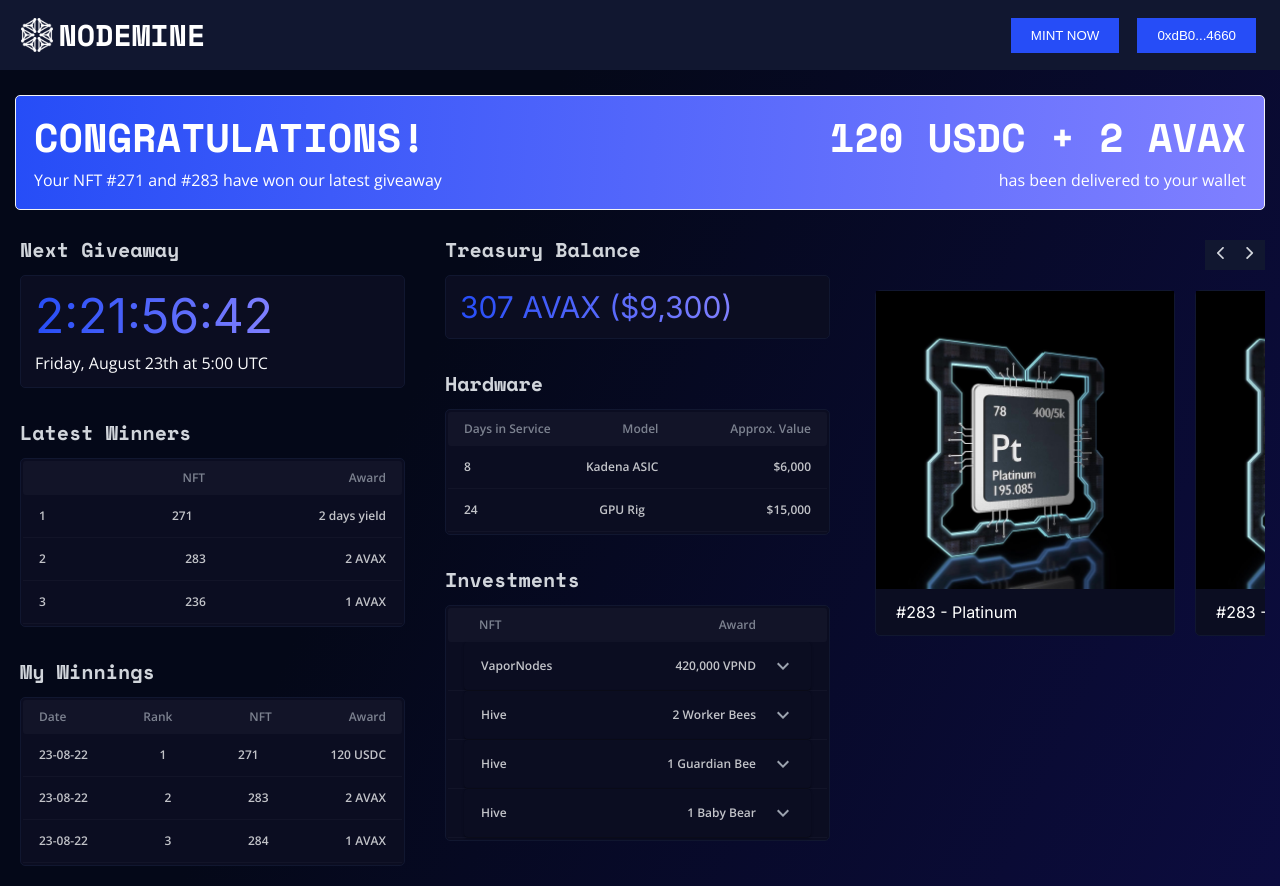
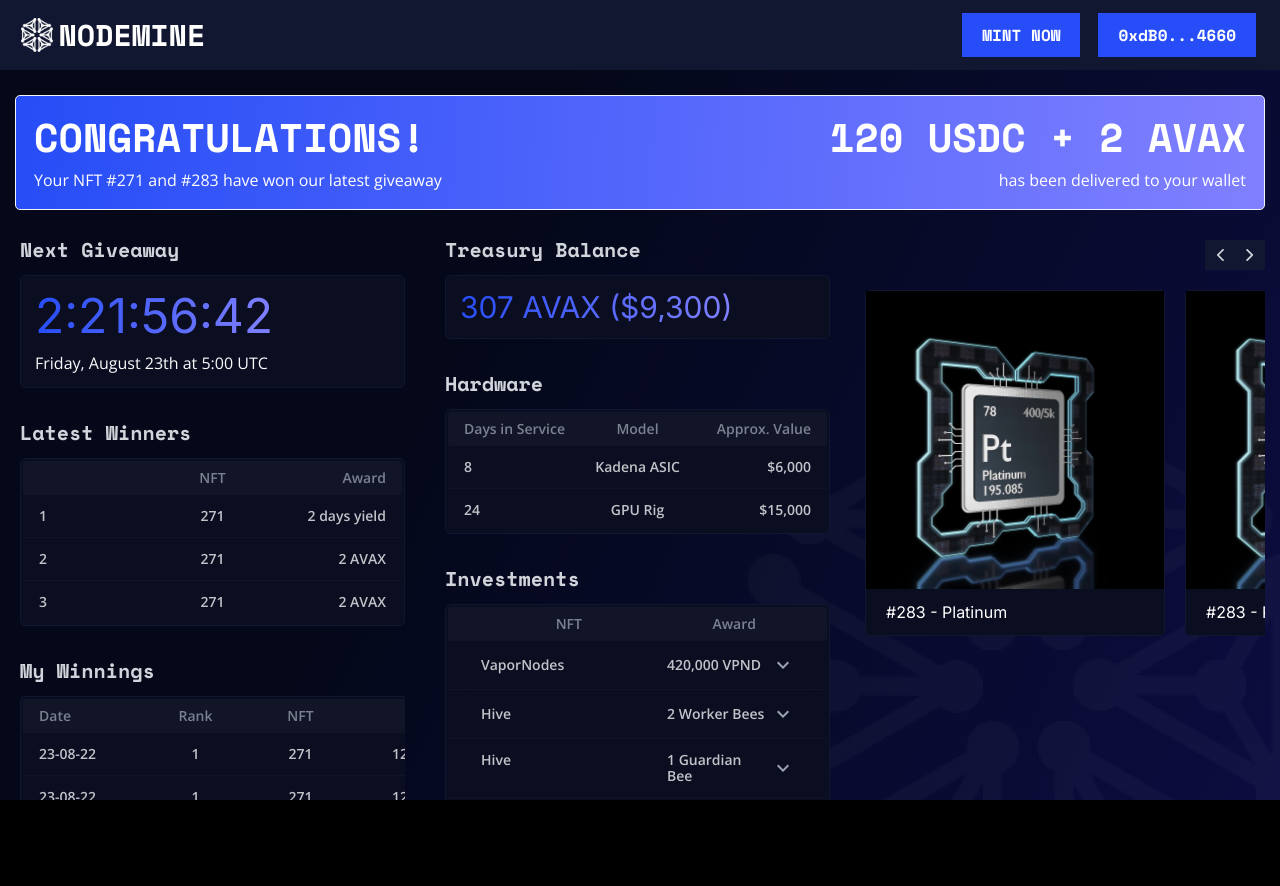
Before and after one commit to mhkhansahab/mine-app, a React (Create React App) app: page /home in a window 1280 px wide. After the commit the page ends 800 px from the top, so only its background shows below. Built offline with nearby package versions, Linux system fonts and the light colour scheme.

Commit message:
bug fixes

```diff
--- a/src/components/Tile/index.tsx
+++ b/src/components/Tile/index.tsx
@@ -9,18 +9,22 @@
 const MainDiv = styled("div")(({ theme }) => ({
   width: "300px",
   margin: "10px",
-  borderRadius: '5px',
-  background: '#0B0D21',
-  border: '1px solid #111730',
-  display: 'flex',
-  flexDirection: 'column',
-  alignItems: 'flex-start',
-  minWidth: '300px',
+  marginLeft: "0px",
+  marginRight: "20px",
+  borderRadius: "5px",
+  background: "#0B0D21",
+  border: "1px solid #111730",
+  display: "flex",
+  flexDirection: "column",
+  alignItems: "flex-start",
+  minWidth: "300px",
 
   [theme.breakpoints.down("sm")]: {
     width: "90%",
     margin: "5px",
     marginTop: "15px",
+    marginLeft: "0px",
+    marginRight: "20px",
   },
 }));
 
@@ -29,13 +33,13 @@
 }));
 
 const TileName = styled("span")(({ theme }) => ({
-  fontWeight: '400',
-  fontSize: '16px',
-  lineHeight: '22px',
+  fontWeight: "400",
+  fontSize: "16px",
+  lineHeight: "22px",
   margin: "0px",
   color: theme.palette.text.primary,
-  padding: '12px',
-  marginLeft: '8px'
+  padding: "12px",
+  marginLeft: "8px",
 }));
 
 const index: FC<Props> = ({ imgUrl, name }) => {
--- a/src/pages/Home/components/Navbar/index.tsx
+++ b/src/pages/Home/components/Navbar/index.tsx
@@ -25,6 +25,9 @@
   color: "white",
   border: "none",
   cursor: "pointer",
+  fontFamily: "Space Mono",
+  fontWeight: "700",
+  fontSize: "16px",
 }));
 
 const ButtonWrapper = styled("div")(({ theme }) => ({
@@ -52,7 +55,7 @@
   fontFamily: "Space Mono",
   fontWeight: "700",
   [theme.breakpoints.down("sm")]: {
-    fontSize: '20px'
+    fontSize: "20px",
   },
 }));
 
@@ -71,7 +74,6 @@
         <Button>MINT NOW</Button>
         {!isMobile ? <Button>0xdB0...4660</Button> : null}
       </ButtonWrapper2>
-
     </Container>
   );
 };
--- a/src/pages/Home/components/SubSection1/index.tsx
+++ b/src/pages/Home/components/SubSection1/index.tsx
@@ -21,6 +21,15 @@
   },
 }));
 
+const TableContainer = styled("div")(({ theme }) => ({
+  width: "100%",
+  overflow: "auto",
+
+  "::-webkit-scrollbar": {
+    display: "none",
+  },
+}));
+
 const SubSection1: FC = () => {
   return (
     <Container>
@@ -31,10 +40,14 @@
       </CustomContainer>
       <VerticalSpace />
       <CustomHeading>Latest Winners</CustomHeading>
-      <LatestWinners />
+      <TableContainer>
+        <LatestWinners />
+      </TableContainer>
       <VerticalSpace />
       <CustomHeading>My Winnings</CustomHeading>
-      <MyWinnings />
+      <TableContainer>
+        <MyWinnings />
+      </TableContainer>
     </Container>
   );
 };
--- a/src/pages/Home/components/SubSection2/index.tsx
+++ b/src/pages/Home/components/SubSection2/index.tsx
@@ -20,6 +20,15 @@
   },
 }));
 
+const TableContainer = styled("div")(({ theme }) => ({
+  width: "100%",
+  overflow: "auto",
+
+  "::-webkit-scrollbar": {
+    display: "none",
+  },
+}));
+
 const SubSection2: FC = () => {
   return (
     <Container>
@@ -31,10 +40,14 @@
       </CustomContainer>
       <VerticalSpace />
       <CustomHeading>Hardware</CustomHeading>
-      <Hardware />
+      <TableContainer>
+        <Hardware />
+      </TableContainer>
       <VerticalSpace />
       <CustomHeading>Investments</CustomHeading>
-      <Investments />
+      <TableContainer>
+        <Investments />
+      </TableContainer>
     </Container>
   );
 };
--- a/src/pages/Home/components/Subsection3/index.tsx
+++ b/src/pages/Home/components/Subsection3/index.tsx
@@ -4,7 +4,7 @@
 import img from "./../../../../assets/platinum.png";
 import leftArrow from "./../../../../assets/left-arrow.png";
 import rightArrow from "./../../../../assets/right-arrow.png";
-import ScrollContainer from 'react-indiana-drag-scroll';
+import ScrollContainer from "react-indiana-drag-scroll";
 
 const Container = styled("div")(({ theme }) => ({
   position: "relative",
@@ -16,9 +16,9 @@
   alignItems: "flex-start",
 
   [theme.breakpoints.down("lg")]: {
-    margin: '0 auto',
-    width: '80%',
-    marginBottom: '20px'
+    margin: "0 auto",
+    width: "90%",
+    marginBottom: "20px",
   },
 }));
 
@@ -35,10 +35,11 @@
 
 const ButtonsContainer = styled("div")(({ theme }) => ({
   position: "absolute",
-  right: "0px",
-  top: "0px",
+  right: "0",
+  top: "0",
   display: "flex",
   alignItems: "center",
+  justifyContent: "center",
 }));
 
 const Button = styled("div")(({ theme }) => ({
@@ -46,6 +47,9 @@
   height: "30px",
   background: "#111730",
   cursor: "pointer",
+  display: "flex",
+  alignItems: "center",
+  justifyContent: "center",
   ":hover": {
     background: "#152981",
   },
@@ -56,15 +60,15 @@
 
   function scrollLeft(e: any) {
     ref.current.scrollTo({
-      left: ref.current?.scrollLeft - 150,
-      behavior: 'smooth'
+      left: ref.current?.scrollLeft - 320,
+      behavior: "smooth",
     });
   }
 
   function scrollRight(e: any) {
     ref.current.scrollTo({
-      left: ref.current?.scrollLeft + 150,
-      behavior: 'smooth'
+      left: ref.current?.scrollLeft + 320,
+      behavior: "smooth",
     });
   }
 
@@ -80,7 +84,11 @@
       </ButtonsContainer>
 
       <InnerContainer>
-        <ScrollContainer  innerRef={ref} style={{display: 'flex'}} horizontal={true}>
+        <ScrollContainer
+          innerRef={ref}
+          style={{ display: "flex" }}
+          horizontal={true}
+        >
           <Tile name="#283 - Platinum" imgUrl={img} />
           <Tile name="#283 - Platinum" imgUrl={img} />
           <Tile name="#283 - Platinum" imgUrl={img} />
--- a/src/pages/Home/components/Tables/Components/index.tsx
+++ b/src/pages/Home/components/Tables/Components/index.tsx
@@ -6,6 +6,8 @@
   borderRadius: "5px",
   margin: "10px 0px",
   width: "100%",
+  maxWidth: "100%",
+  overflow: "auto",
   padding: "0px",
 }));
 
@@ -20,38 +22,47 @@
 export const Th = styled("th")(({ theme }) => ({
   fontFamily: "Open Sans",
   fontWeight: "600",
-  fontSize: "12px",
+  fontSize: "14px",
   lineHeight: "16px",
   color: "#9CA3AF",
   opacity: "0.77",
   textAlign: "right",
+  width: "105px",
 }));
 
-export const TableRow = styled("tr")(({ theme }) => ({
+export const TableRow = styled("tr")<{ isLastRow?: boolean }>(
+  ({ theme, isLastRow }) => ({
     background: "#0B0D21",
     padding: "12px 15px",
     display: "flex",
     justifyContent: "space-between",
-  borderBottom: "solid 1px #121428",
-}));
+    borderBottom: isLastRow ? "none" : "solid 1px #121428",
+  })
+);
 
 export const Td = styled("td")(({ theme }) => ({
   fontFamily: "Open Sans",
   fontWeight: "600",
-  fontSize: "12px",
+  fontSize: "14px",
   lineHeight: "16px",
   color: "#F9FAFB",
   opacity: "0.77",
+  width: "105px",
 }));
 
-export const AccordionTableRow = styled("tr")(({ theme }) => ({
+export const AccordionTableRow = styled("tr")<{ isLastRow?: boolean }>(
+  ({ theme, isLastRow }) => ({
     background: "#0B0D21",
     padding: "0px 16px",
     display: "flex",
     justifyContent: "space-between",
-  borderBottom: "solid 1px #121428",
-}));
+    borderBottom: isLastRow ? "none" : "solid 1px #121428",
 
+    [theme.breakpoints.down("sm")]: {
+      padding: "0px 8px",
+    },
+  })
+);
 
 export const AccordionTableRowHeader = styled("tr")(({ theme }) => ({
   background: "#121428",
--- a/src/pages/Home/components/Tables/Hardware/index.tsx
+++ b/src/pages/Home/components/Tables/Hardware/index.tsx
@@ -9,23 +9,35 @@
 } from "../Components/index";
 
 const Hardware: FC = () => {
+  let data = [
+    {
+      days: "8",
+      model: "Kadena ASIC",
+      value: "$6,000",
+    },
+    {
+      days: "24",
+      model: "GPU Rig",
+      value: "$15,000",
+    },
+  ];
   return (
     <TableContainer>
       <TableRowHeader>
-        <Th>Days in Service</Th>
-        <Th>Model</Th>
-        <Th>Approx. Value</Th>
+        <Th style={{ textAlign: "left" }}>Days in Service</Th>
+        <Th style={{ textAlign: "center" }}>Model</Th>
+        <Th style={{ textAlign: "right" }}>Approx. Value</Th>
       </TableRowHeader>
-      <TableRow>
-        <Td>8</Td>
-        <Td>Kadena ASIC</Td>
-        <Td>$6,000</Td>
-      </TableRow>
-      <TableRow>
-        <Td>24</Td>
-        <Td>GPU Rig</Td>
-        <Td>$15,000</Td>
-      </TableRow>
+
+      {data.map((e, i) => {
+        return (
+          <TableRow isLastRow={data.length === i + 1 ? true : false}>
+            <Td style={{ textAlign: "left" }}>{e.days}</Td>
+            <Td style={{ textAlign: "center" }}>{e.model}</Td>
+            <Td style={{ textAlign: "right" }}>{e.value}</Td>
+          </TableRow>
+        );
+      })}
     </TableContainer>
   );
 };
--- a/src/pages/Home/components/Tables/Investments/index.tsx
+++ b/src/pages/Home/components/Tables/Investments/index.tsx
@@ -1,10 +1,10 @@
 import { FC } from "react";
-import * as React from 'react';
-import Accordion from '@mui/material/Accordion';
-import AccordionDetails from '@mui/material/AccordionDetails';
-import AccordionSummary from '@mui/material/AccordionSummary';
-import Typography from '@mui/material/Typography';
-import ExpandMoreIcon from '@mui/icons-material/ExpandMore';
+import * as React from "react";
+import Accordion from "@mui/material/Accordion";
+import AccordionDetails from "@mui/material/AccordionDetails";
+import AccordionSummary from "@mui/material/AccordionSummary";
+import Typography from "@mui/material/Typography";
+import ExpandMoreIcon from "@mui/icons-material/ExpandMore";
 
 import {
   TableContainer,
@@ -17,10 +17,30 @@
 const Investments: FC = () => {
   const [expanded, setExpanded] = React.useState<string | false>(false);
   const [tilesData, setTilesData] = React.useState<any>([
-    { option1: 'VaporNodes', option2: '420,000 VPND', detail: ' Nulla facilisi. Phasellus sollicitudin nulla et quam mattis feugiat.Aliquam eget maximus est, id dignissim quam.' },
-    { option1: 'Hive', option2: '2 Worker Bees', detail: ' Nulla facilisi. Phasellus sollicitudin nulla et quam mattis feugiat.Aliquam eget maximus est, id dignissim quam.' },
-    { option1: 'Hive', option2: '1 Guardian Bee', detail: ' Nulla facilisi. Phasellus sollicitudin nulla et quam mattis feugiat.Aliquam eget maximus est, id dignissim quam.' },
-    { option1: 'Hive', option2: '1 Baby Bear', detail: ' Nulla facilisi. Phasellus sollicitudin nulla et quam mattis feugiat.Aliquam eget maximus est, id dignissim quam.' },
+    {
+      option1: "VaporNodes",
+      option2: "420,000 VPND",
+      detail:
+        " Nulla facilisi. Phasellus sollicitudin nulla et quam mattis feugiat.Aliquam eget maximus est, id dignissim quam.",
+    },
+    {
+      option1: "Hive",
+      option2: "2 Worker Bees",
+      detail:
+        " Nulla facilisi. Phasellus sollicitudin nulla et quam mattis feugiat.Aliquam eget maximus est, id dignissim quam.",
+    },
+    {
+      option1: "Hive",
+      option2: "1 Guardian Bee",
+      detail:
+        " Nulla facilisi. Phasellus sollicitudin nulla et quam mattis feugiat.Aliquam eget maximus est, id dignissim quam.",
+    },
+    {
+      option1: "Hive",
+      option2: "1 Baby Bear",
+      detail:
+        " Nulla facilisi. Phasellus sollicitudin nulla et quam mattis feugiat.Aliquam eget maximus est, id dignissim quam.",
+    },
   ]);
 
   const handleChange =
@@ -28,41 +48,55 @@
       setExpanded(isExpanded ? panel : false);
     };
 
-
   return (
     <TableContainer>
       <AccordionTableRowHeader>
         <Th>NFT</Th>
-        <Th style={{ marginRight: '40px' }}>Award</Th>
+        <Th style={{ marginRight: "40px" }}>Award</Th>
       </AccordionTableRowHeader>
 
-      {
-        tilesData ? tilesData?.map((tile: any, index: number) => {
+      {tilesData
+        ? tilesData?.map((tile: any, index: number) => {
             return (
-            <AccordionTableRow>
-              <Accordion expanded={expanded === `panel${index + 1}`} onChange={handleChange(`panel${index + 1}`)} style={{ background: "#0B0D21", color: "#9CA3AF" }}>
+              <AccordionTableRow
+                isLastRow={tilesData?.length === index + 1 ? true : false}
+              >
+                <Accordion
+                  expanded={expanded === `panel${index + 1}`}
+                  onChange={handleChange(`panel${index + 1}`)}
+                  style={{
+                    background: "#0B0D21",
+                    color: "#9CA3AF",
+                    border: "none",
+                    boxShadow: "none",
+                  }}
+                >
                   <AccordionSummary
                     expandIcon={<ExpandMoreIcon style={{ color: "#9CA3AF" }} />}
                     aria-controls={`panel${index + 1}bh-content`}
                     id={`panel${index + 1}bh-header`}
                   >
-
-                  <div style={{ display: 'flex', justifyContent: 'space-between', width: '100%', marginRight: '14px' }}>
+                    <div
+                      style={{
+                        display: "flex",
+                        justifyContent: "space-between",
+                        width: "100%",
+                      }}
+                    >
                       <Td>{tile?.option1}</Td>
                       <Td>{tile?.option2}</Td>
                     </div>
                   </AccordionSummary>
                   <AccordionDetails>
-                  <Typography style={{ fontSize: '12px' }}>
+                    <Typography style={{ fontSize: "14px" }}>
                       {tile?.detail}
                     </Typography>
                   </AccordionDetails>
                 </Accordion>
               </AccordionTableRow>
-          )
-        }) : null
-      }
-
+            );
+          })
+        : null}
     </TableContainer>
   );
 };
--- a/src/pages/Home/components/Tables/LatestWinners/index.tsx
+++ b/src/pages/Home/components/Tables/LatestWinners/index.tsx
@@ -9,28 +9,38 @@
 } from "../Components/index";
 
 const LatestWinners: FC = () => {
+  let data = [
+    {
+      nft: "271",
+      award: "2 days yield",
+    },
+    {
+      nft: "271",
+      award: "2 AVAX",
+    },
+    {
+      nft: "271",
+      award: "2 AVAX",
+    },
+  ];
+
   return (
     <TableContainer>
       <TableRowHeader>
-        <Th></Th>
-        <Th>NFT</Th>
-        <Th>Award</Th>
+        <Th style={{ textAlign: "left" }}>&nbsp;</Th>
+        <Th style={{ textAlign: "center" }}>NFT</Th>
+        <Th style={{ textAlign: "right" }}>Award</Th>
       </TableRowHeader>
-      <TableRow>
-        <Td>1</Td>
-        <Td>271</Td>
-        <Td>2 days yield</Td>
-      </TableRow>
-      <TableRow>
-        <Td>2</Td>
-        <Td>283</Td>
-        <Td>2 AVAX</Td>
-      </TableRow>
-      <TableRow>
-        <Td>3</Td>
-        <Td>236</Td>
-        <Td>1 AVAX</Td>
-      </TableRow>
+
+      {data.map((e, i) => {
+        return (
+          <TableRow isLastRow={data.length === i + 1 ? true : false}>
+            <Td style={{ textAlign: "left" }}>{i + 1}</Td>
+            <Td style={{ textAlign: "center" }}>{e.nft}</Td>
+            <Td style={{ textAlign: "right" }}>{e.award}</Td>
+          </TableRow>
+        );
+      })}
     </TableContainer>
   );
 };
--- a/src/pages/Home/components/Tables/MyWinnings/index.tsx
+++ b/src/pages/Home/components/Tables/MyWinnings/index.tsx
@@ -9,32 +9,46 @@
 } from "../Components/index";
 
 const MyWinnings: FC = () => {
+  let data = [
+    {
+      date: "23-08-22",
+      rank: "1",
+      nft: "271",
+      award: "120 USDC",
+    },
+    {
+      date: "23-08-22",
+      rank: "1",
+      nft: "271",
+      award: "120 USDC",
+    },
+    {
+      date: "23-08-22",
+      rank: "1",
+      nft: "271",
+      award: "120 USDC",
+    },
+  ];
+
   return (
     <TableContainer>
       <TableRowHeader>
-        <Th>Date</Th>
-        <Th>Rank</Th>
-        <Th>NFT</Th>
-        <Th>Award</Th>
+        <Th style={{ textAlign: "left" }}>Date</Th>
+        <Th style={{ textAlign: "center" }}>Rank</Th>
+        <Th style={{ textAlign: "center" }}>NFT</Th>
+        <Th style={{ textAlign: "right" }}>Award</Th>
       </TableRowHeader>
-      <TableRow>
-        <Td>23-08-22</Td>
-        <Td>1</Td>
-        <Td>271</Td>
-        <Td>120 USDC</Td>
-      </TableRow>
-      <TableRow>
-        <Td>23-08-22</Td>
-        <Td>2</Td>
-        <Td>283</Td>
-        <Td>2 AVAX</Td>
-      </TableRow>
-      <TableRow>
-        <Td>23-08-22</Td>
-        <Td>3</Td>
-        <Td>284</Td>
-        <Td>1 AVAX</Td>
-      </TableRow>
+
+      {data.map((e, i) => {
+        return (
+          <TableRow isLastRow={data.length === i + 1 ? true : false}>
+            <Td style={{ textAlign: "left" }}>{e.date}</Td>
+            <Td style={{ textAlign: "center" }}>{e.rank}</Td>
+            <Td style={{ textAlign: "center" }}>{e.nft}</Td>
+            <Td style={{ textAlign: "right" }}>{e.award}</Td>
+          </TableRow>
+        );
+      })}
     </TableContainer>
   );
 };
--- a/src/pages/Home/index.tsx
+++ b/src/pages/Home/index.tsx
@@ -1,3 +1,4 @@
+/* eslint-disable jsx-a11y/alt-text */
 import { FC } from "react";
 import { styled } from "@mui/material/styles";
 import Navbar from "./components/Navbar";
@@ -6,27 +7,36 @@
 import SubSection2 from "./components/SubSection2";
 import SubSection3 from "./components/Subsection3";
 import { useMediaQuery, useTheme } from "@mui/material";
+import BackgroundLogo from "../../assets/backgroundLogo.png";
 
-
-const Container = styled("div")(({ theme }) => ({}));
+const Container = styled("div")(({ theme }) => ({
+  zIndex: "-200",
+  backgroundImage: "linear-gradient(115.48deg, #040818 33.86%, #0C0C3F 100%)",
+}));
 
 const Body = styled("div")(({ theme }) => ({
   width: "100%",
-  height: "calc (100vh - 70px)",
+  height: "calc(100vh - 70px)",
   marginTop: "70px",
   overflow: "auto",
-  backgroundImage: "linear-gradient(115.48deg, #040818 33.86%, #0C0C3F 100%)",
+  overflowX: "hidden",
+  backgroundImage: `url(${BackgroundLogo})`,
+  backgroundRepeat: "no-repeat",
+  backgroundPosition: "bottom right",
 }));
 
 const Button = styled("button")(({ theme }) => ({
   width: "fit-content",
   backgroundColor: theme.palette.primary.light,
   padding: "10px 20px",
-  maxWidth: '70%',
+  maxWidth: "70%",
   margin: "9px",
   color: "white",
   border: "none",
   cursor: "pointer",
+  fontFamily: "Space Mono",
+  fontWeight: "700",
+  fontSize: "16px",
 }));
 
 const SectionsContainer = styled("div")(({ theme }) => ({
```
Also changed, not shown: src/assets/Rectangle 4.png (added), src/assets/backgroundLogo.png (added). Lines whose indentation alone changed are shown as unchanged.
